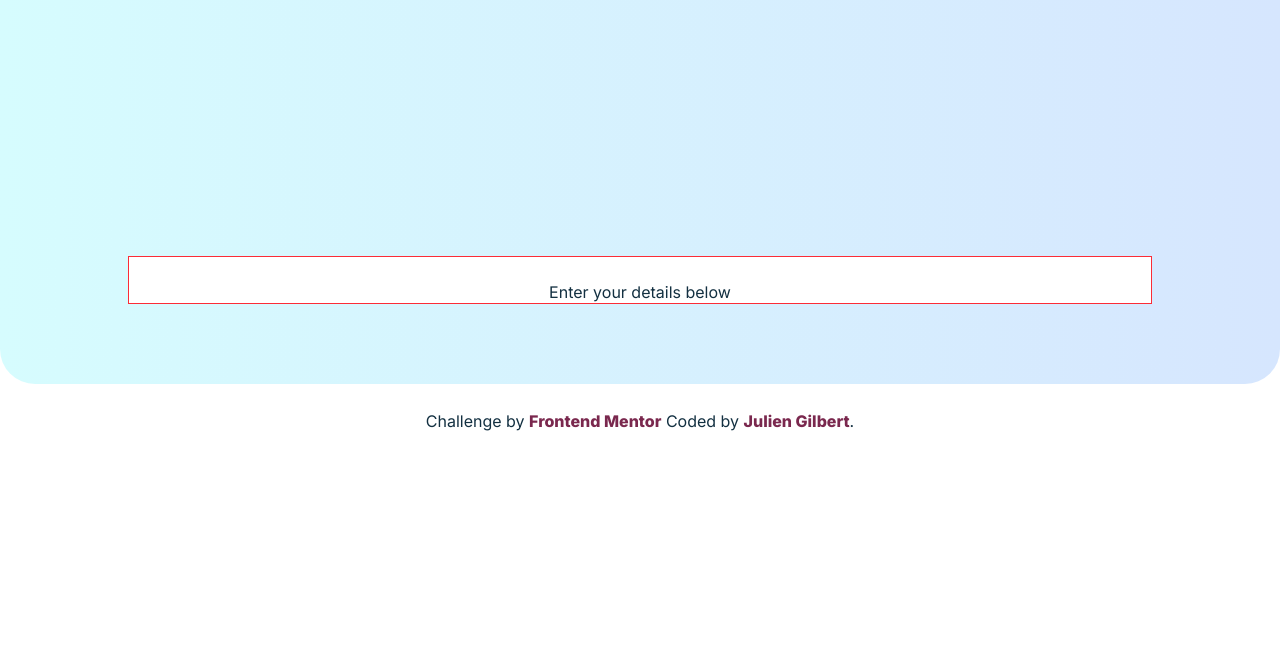
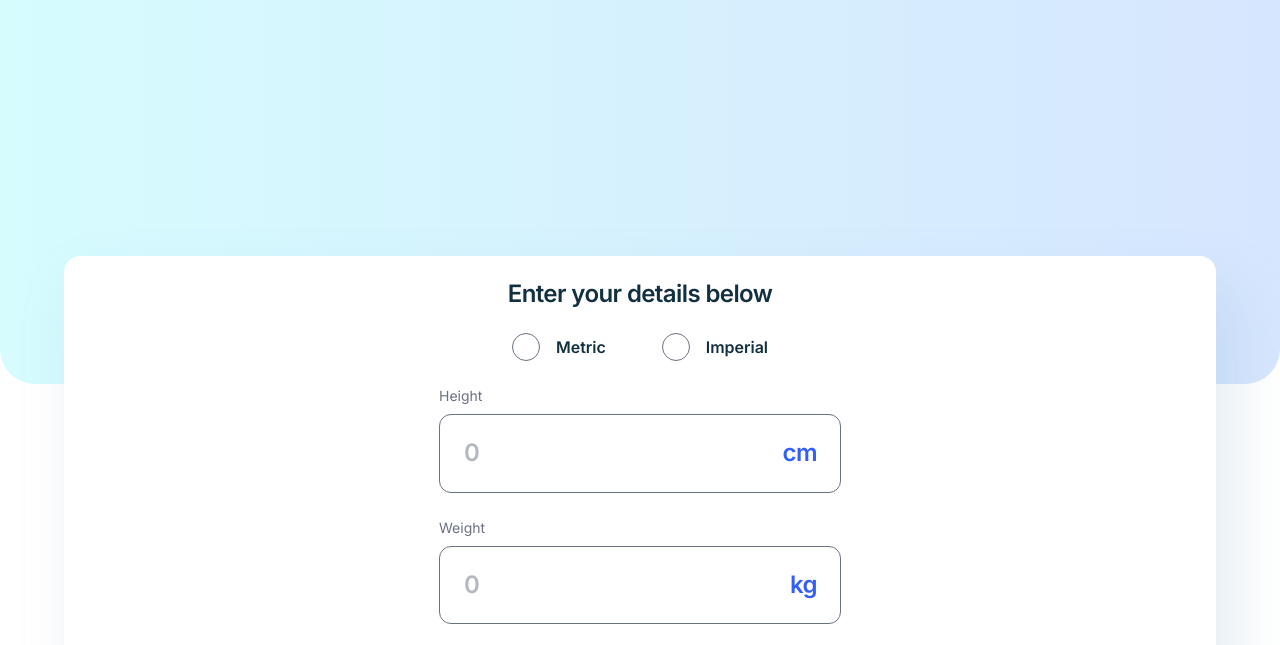
Before and after one commit to juliengDev/BMI_Calculator, a website built with Vite: page index.html in a window 1280 px wide. Shown: the part 256-901 px from the top of the page. Before the commit the page ends 800 px from the top, so only its background shows below. Built offline with nearby package versions, Linux system fonts and the light colour scheme.

Commit message:
section hero done

```diff
--- a/index.html
+++ b/index.html
@@ -8,17 +8,17 @@
     <link rel="stylesheet" href="./src/css/style.css" />
   </head>
   <body class="typography font-inter mx-auto flex flex-col items-center">
-    <section class="hero relative">
+    <section class="hero mb-16 flex flex-col items-center">
       <header
         class="item-center flex min-h-160 flex-col items-center rounded-br-[35px] rounded-bl-[35px] bg-linear-to-r from-[#d6fcfe] to-[#d6e6fe] text-center"
       >
         <img
-          src="/public/assets/images/logo.svg"
+          src="assets/images/logo.svg"
           alt="main logo"
           class="min-h-9 min-w-9 py-8"
         />
-        <h1 class="text-preset-2 w-[80%] pb-6">Body Mass Index Calculator</h1>
-        <p class="text-preset-6-regular w-[80%]">
+        <h1 class="text-preset-2 w-[85%] pb-6">Body Mass Index Calculator</h1>
+        <p class="text-preset-6-regular w-[85%]">
           Better understand your weight in relation to your height using our
           body mass index (BM) calculator. While BMI is not the sole determinant
           of a healthy weight, it offers a valuable starting point to evaluate
@@ -27,9 +27,82 @@
       </header>
       <form
         action="#"
-        class="absolute bottom-20 left-1/2 mx-auto w-[80%] translate-x-[-50%] border border-red-500 bg-white"
+        class="form mx-auto mt-[-8rem] flex w-[90%] flex-col items-center gap-y-6 rounded-2xl bg-white p-6 shadow-[16px_32px_56px_0px_rgba(143,174,207,0.25)]"
       >
-        <h2 class="pt-6 text-center">Enter your details below</h2>
+        <h2 class="form__title text-preset-4 text-center">
+          Enter your details below
+        </h2>
+        <div class="form__unit__selector text-preset-6-semibold flex gap-14">
+          <div class="flex items-center gap-4">
+            <input
+              type="radio"
+              id="metric"
+              name="measurement-metric"
+              value="metric"
+              class="radio-input"
+              aria-labelledby="metric-label"
+            />
+            <label id="metric-label" for="metric" class="radio-label">
+              Metric
+            </label>
+          </div>
+
+          <div class="flex items-center gap-4">
+            <input
+              type="radio"
+              id="imperial"
+              name="measurement-imperial"
+              value="imperial"
+              class="radio-input"
+              aria-labelledby="imperial-label"
+            />
+            <label id="imperial-label" for="imperial" class="radio-label">
+              Imperial
+            </label>
+          </div>
+        </div>
+        <div class="form__input__height flex flex-col items-start">
+          <label for="height" class="text-preset-7-regular mb-2 text-gray-500"
+            >Height</label
+          >
+          <div class="text-preset-4 relative w-full">
+            <input
+              type="text"
+              id="height"
+              placeholder="0"
+              class="input-txt w-full rounded-xl border border-gray-500 p-6 text-gray-500"
+            />
+            <span
+              id="height-type"
+              class="absolute inset-y-0 right-6 flex items-center text-blue-500"
+              >cm</span
+            >
+          </div>
+        </div>
+        <div class="form__input__weight flex flex-col items-start">
+          <label for="weight" class="text-preset-7-regular mb-2 text-gray-500"
+            >Weight</label
+          >
+          <div class="text-preset-4 relative w-full">
+            <input
+              type="text"
+              id="weight"
+              placeholder="0"
+              class="input-txt w-full rounded-xl border border-gray-500 p-6 text-gray-500"
+            />
+            <span
+              id="weight-type"
+              class="absolute inset-y-0 right-6 flex items-center text-blue-500"
+              >kg</span
+            >
+          </div>
+        </div>
+        <div class="form__description rounded-xl bg-blue-500 p-8 text-white">
+          <h3 class="text-preset-4 pb-8">Welcome!</h3>
+          <p class="text-preset-7-regular">
+            Enter your height and weight and you’ll see your BMI result here
+          </p>
+        </div>
       </form>
     </section>
 
--- a/package.json
+++ b/package.json
@@ -9,6 +9,7 @@
     "preview": "vite preview"
   },
   "devDependencies": {
+    "daisyui": "^5.0.0-beta.8",
     "prettier": "^3.5.0",
     "prettier-plugin-tailwindcss": "^0.6.11",
     "typescript": "~5.7.2",
--- a/src/css/home.css
+++ b/src/css/home.css
@@ -1,3 +1,41 @@
+/* FORM */
+
+.radio-input {
+  @apply relative h-7 w-7 cursor-pointer appearance-none rounded-full border-1 border-gray-500 transition-all;
+}
+
+.radio-input:checked {
+  @apply border-0 bg-[#e1e7fe];
+}
+
+.radio-input:checked::after {
+  content: "";
+  @apply absolute top-1/2 left-1/2 h-3.5 w-3.5 -translate-x-1/2 -translate-y-1/2 rounded-full bg-[#345ff6] opacity-100;
+}
+
+.radio-input:focus {
+  @apply ring-2 ring-[#345ff6] ring-offset-2 outline-none;
+}
+
+.radio-label {
+  @apply cursor-pointer text-base;
+}
+.input-txt:focus {
+  @apply border-[#345ff6] ring-2 ring-[#345ff6] ring-offset-2 outline-none;
+}
+
+/* .input-txt {
+  -moz-appearance: textfield;
+} */
+
+.input-txt::-webkit-outer-spin-button,
+.input-txt::-webkit-inner-spin-button {
+  -webkit-appearance: none;
+  margin: 0;
+}
+
+/* FOOTER */
+
 .attribution p {
   display: inline-block;
 }
--- a/src/css/style.css
+++ b/src/css/style.css
@@ -1,6 +1,7 @@
 @import url("https://fonts.googleapis.com/css2?family=Inter:ital,opsz,wght@0,14..32,100..900;1,14..32,100..900&display=swap");
 
 @import "tailwindcss";
+@plugin "daisyui";
 @import "./reset.css";
 @import "./typography.css";
 @import "./colors.css";
--- a/src/css/utilities.css
+++ b/src/css/utilities.css
@@ -12,6 +12,10 @@
   clip: rect(0, 0, 0, 0);
   border: 0;
 }
+
+/* .btn {
+  @apply rounded-none;
+} */
 
 /* button {
   border: none;
```
Also changed, not shown: 1 other file.
